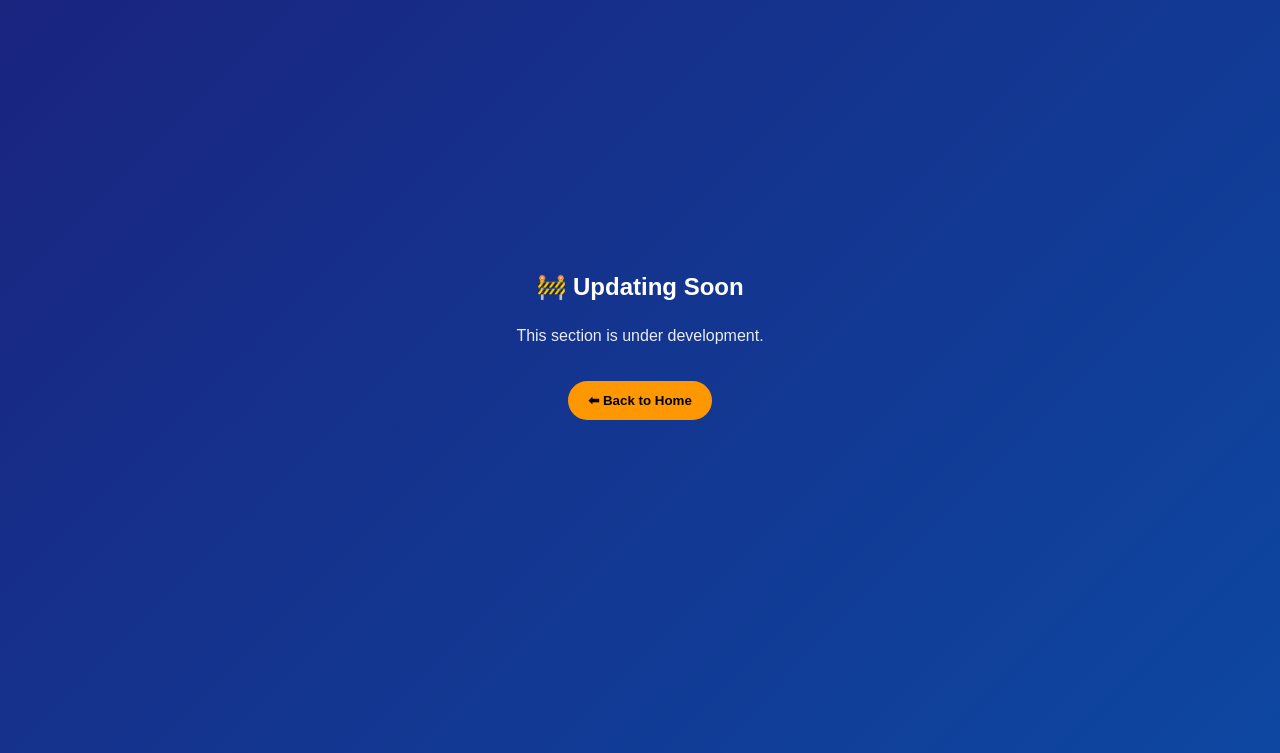
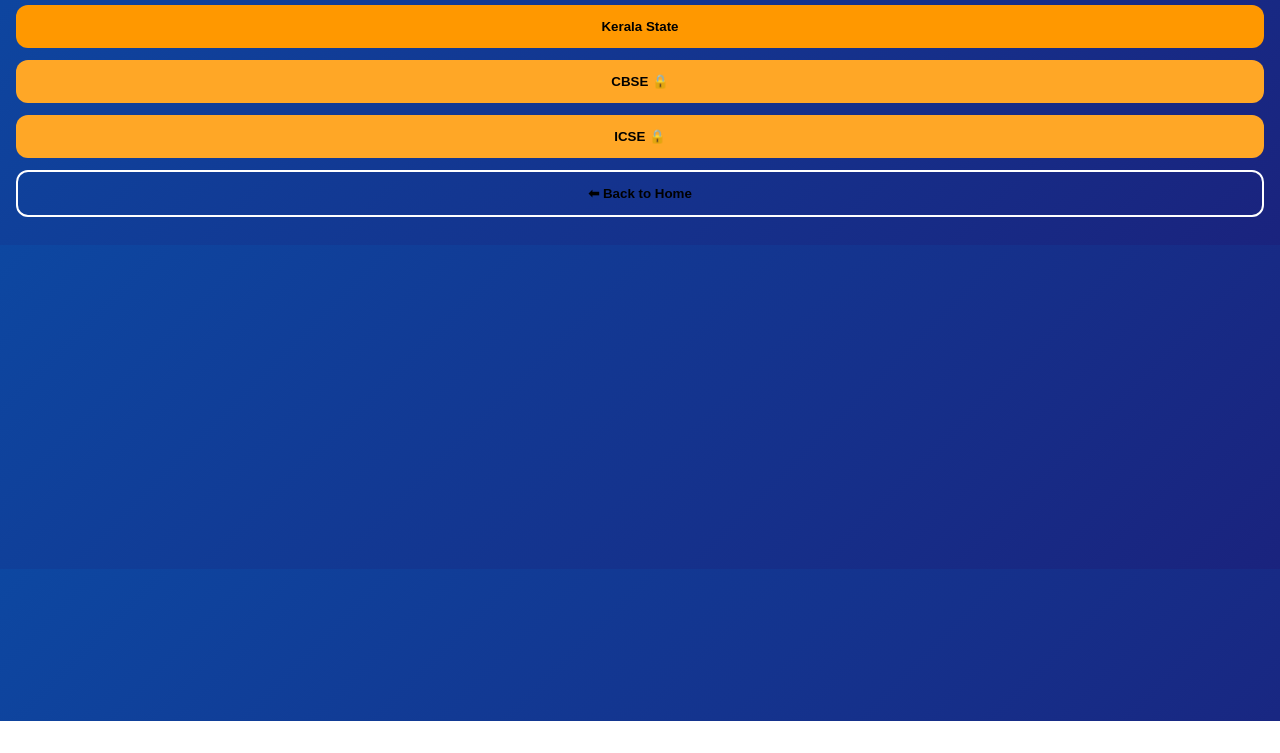
Before and after one commit to Vkcode95/awaken-360, a plain HTML site: page school.html in a window 1280 px wide. Shown: the part 79-832 px from the top of the page. After the commit the page ends 800 px from the top, so only its background shows below. Drawn offline with Linux system fonts and the light colour scheme; no server answers.

Commit message:
Update school.html

```diff
--- a/school.html
+++ b/school.html
@@ -1,53 +1,50 @@
 <!DOCTYPE html>
 <html lang="en">
 <head>
-  <meta charset="UTF-8"/>
-  <meta name="viewport" content="width=device-width, initial-scale=1.0"/>
-  <title>Awaken 360</title>
+<meta charset="UTF-8"/>
+<meta name="viewport" content="width=device-width, initial-scale=1.0"/>
+<title>School | Awaken 360</title>
 
-  <style>
-    body {
-      margin: 0;
-      font-family: Arial, sans-serif;
-      background: linear-gradient(135deg, #1a237e, #0d47a1);
-      color: white;
-      min-height: 100vh;
-      display: flex;
-      flex-direction: column;
-      justify-content: center;
-      align-items: center;
-      text-align: center;
-      padding: 16px;
-    }
+<script type="module">
+import { initializeApp } from "https://www.gstatic.com/firebasejs/10.7.1/firebase-app.js";
+import { getAuth, onAuthStateChanged } from "https://www.gstatic.com/firebasejs/10.7.1/firebase-auth.js";
 
-    h2 {
-      margin-bottom: 10px;
-    }
+const firebaseConfig = {
+  apiKey: "AIzaSyCH0wmpO_38NcLO2r_7nqUI-JxiEAi-W1c",
+  authDomain: "awaken-360.firebaseapp.com",
+  projectId: "awaken-360",
+  storageBucket: "awaken-360.firebasestorage.app",
+  messagingSenderId: "1026505283790",
+  appId: "1:1026505283790:web:1f35bfcd845db8b262d89f"
+};
 
-    p {
-      opacity: 0.9;
-    }
+const app = initializeApp(firebaseConfig);
+const auth = getAuth(app);
 
-    button {
-      margin-top: 20px;
-      padding: 12px 20px;
-      border-radius: 20px;
-      border: none;
-      background: #ff9800;
-      font-weight: bold;
-      cursor: pointer;
-    }
-  </style>
+let loggedIn = false;
+onAuthStateChanged(auth, user => loggedIn = !!user);
+
+window.openReg = () => {
+  loggedIn ? alert("Registered content – Updating soon 🚀") : location.href="login.html";
+};
+</script>
+
+<style>
+body{margin:0;font-family:Arial;background:linear-gradient(135deg,#0d47a1,#1a237e);color:#fff;padding:16px}
+h2{text-align:center}
+.btn{padding:14px;border-radius:12px;border:none;font-weight:bold;background:#ff9800;margin-bottom:12px;width:100%}
+.lock{background:#ffa726}
+.back{background:transparent;border:2px solid #fff}
+</style>
 </head>
 
 <body>
+<h2>School</h2>
 
-  <h2>🚧 Updating Soon</h2>
-  <p>This section is under development.</p>
+<button class="btn" onclick="alert('Kerala State – Updating soon')">Kerala State</button>
+<button class="btn lock" onclick="openReg()">CBSE 🔒</button>
+<button class="btn lock" onclick="openReg()">ICSE 🔒</button>
 
-  <button onclick="window.location.href='index.html'">
-    ⬅ Back to Home
-  </button>
-
+<button class="btn back" onclick="location.href='index.html'">⬅ Back to Home</button>
 </body>
 </html>
```
